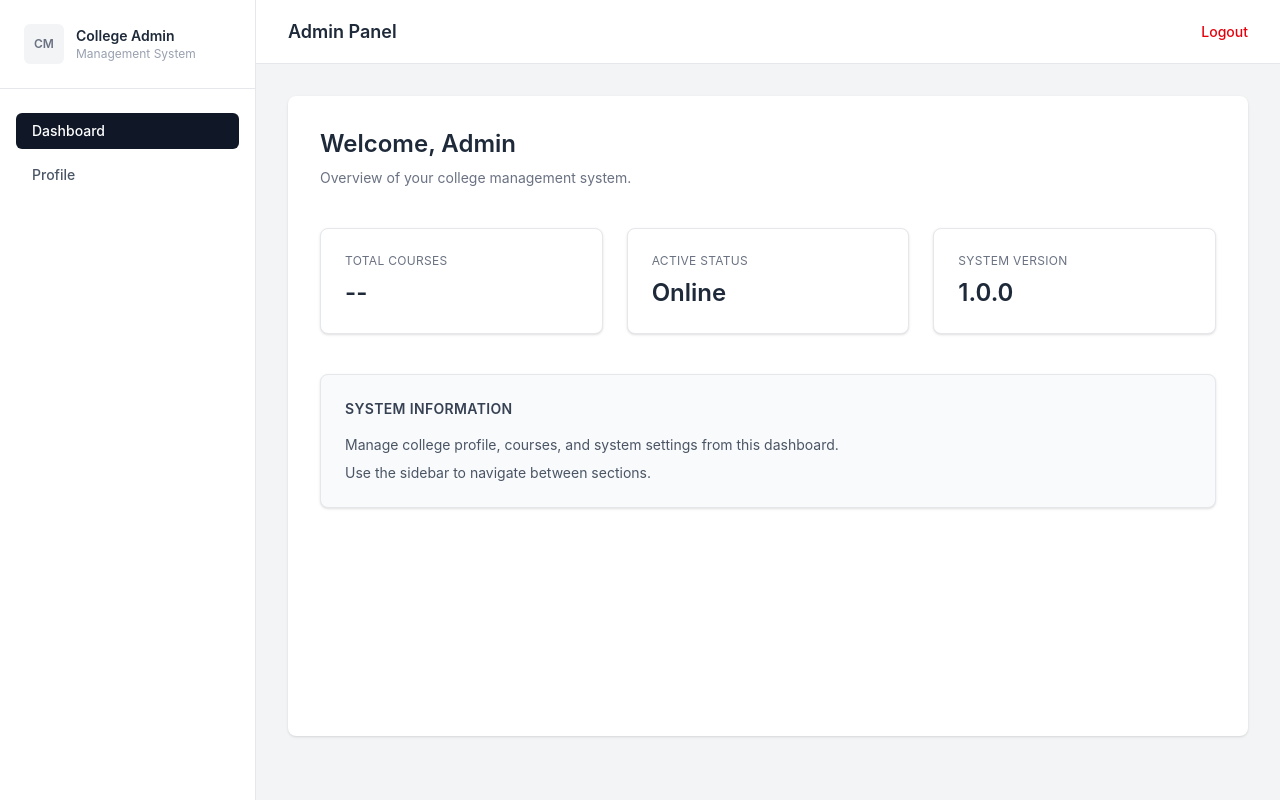
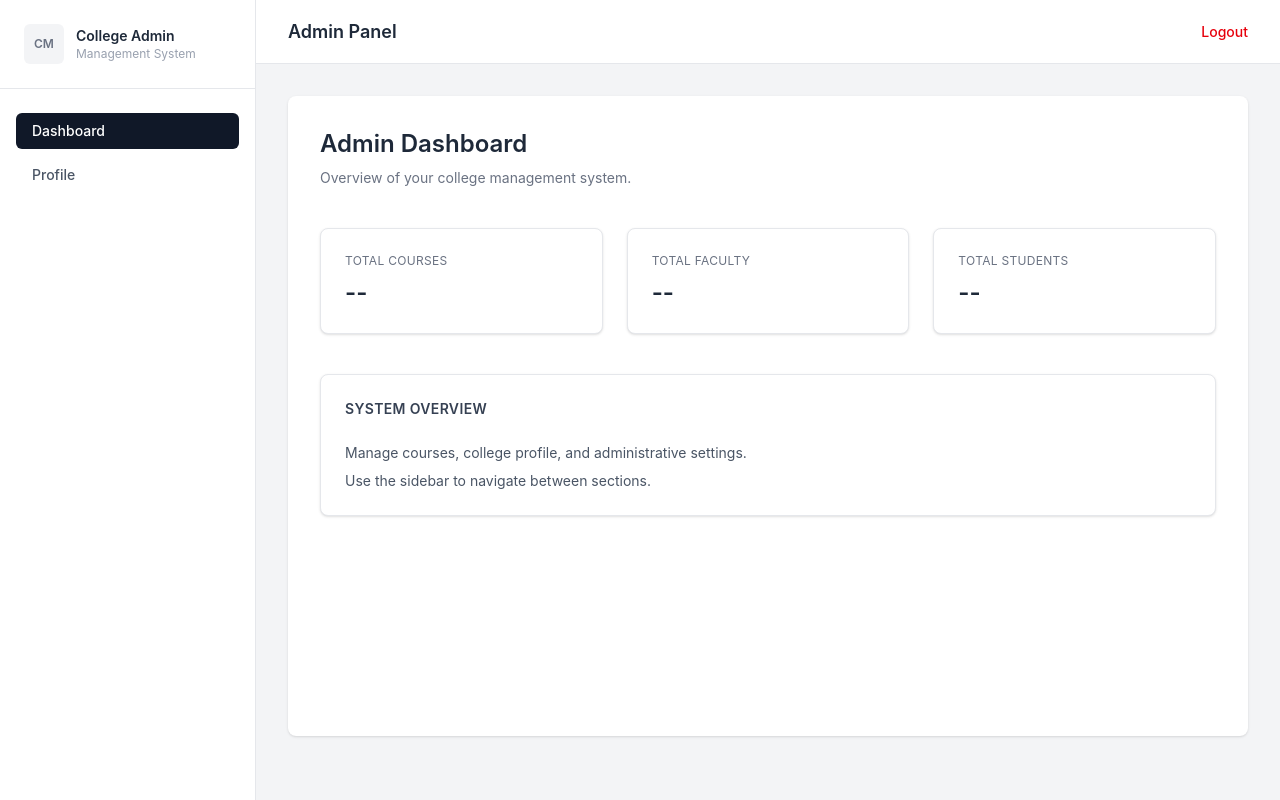
Before and after one commit to AyusmanNanda/College_Management_system, a React app in the folder frontend/: page /admin/dashboard in a window 1280 px wide. Built offline with nearby package versions, Linux system fonts and the light colour scheme; the HTML template or start-up script is replaced by a standard one.

Commit message:
frontend/src/pages/Admin/AdminDashboard.jsx: redesign admin dashboard with clean metric cards and structured layout

```diff
--- a/frontend/src/pages/Admin/AdminDashboard.jsx
+++ b/frontend/src/pages/Admin/AdminDashboard.jsx
@@ -2,45 +2,34 @@ const AdminDashboard = () => {
     return (
         <div className="space-y-10">
 
-            {/* Welcome Section */}
+            {/* Page Title */}
             <div>
                 <h2 className="text-2xl font-semibold text-gray-800">
-                    Welcome, Admin
+                    Admin Dashboard
                 </h2>
                 <p className="text-sm text-gray-500 mt-2">
                     Overview of your college management system.
                 </p>
             </div>
 
-            {/* Metrics Section */}
+            {/* Metrics */}
             <div className="grid grid-cols-3 gap-6">
 
-                <DashboardCard
-                    title="Total Courses"
-                    value="--"
-                />
-
-                <DashboardCard
-                    title="Active Status"
-                    value="Online"
-                />
-
-                <DashboardCard
-                    title="System Version"
-                    value="1.0.0"
-                />
+                <DashboardCard title="Total Courses" value="--" />
+                <DashboardCard title="Total Faculty" value="--" />
+                <DashboardCard title="Total Students" value="--" />
 
             </div>
 
-            {/* Information Section */}
-            <div className="bg-gray-50 border border-gray-200 rounded-lg p-6 shadow-sm">
-                <h3 className="text-sm font-semibold text-gray-700 uppercase tracking-wide mb-4">
-                    System Information
+            {/* System Information */}
+            <div className="bg-white border border-gray-200 rounded-lg p-6 shadow-sm">
+                <h3 className="text-sm font-semibold text-gray-700 uppercase tracking-wide mb-6">
+                    System Overview
                 </h3>
 
                 <div className="space-y-2 text-sm text-gray-600">
                     <p>
-                        Manage college profile, courses, and system settings from this dashboard.
+                        Manage courses, college profile, and administrative settings.
                     </p>
                     <p>
                         Use the sidebar to navigate between sections.
@@ -51,8 +40,6 @@ const AdminDashboard = () => {
         </div>
     );
 };
-
-/* ---------------- Dashboard Card ---------------- */
 
 const DashboardCard = ({ title, value }) => (
     <div className="bg-white border border-gray-200 rounded-lg p-6 shadow-sm">
```
